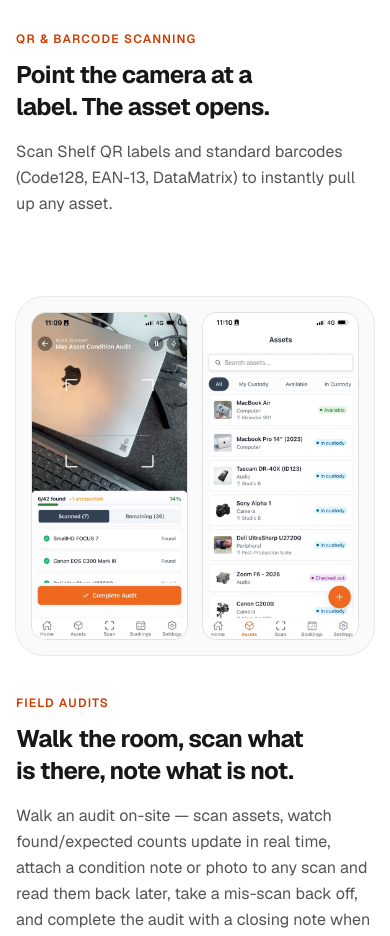
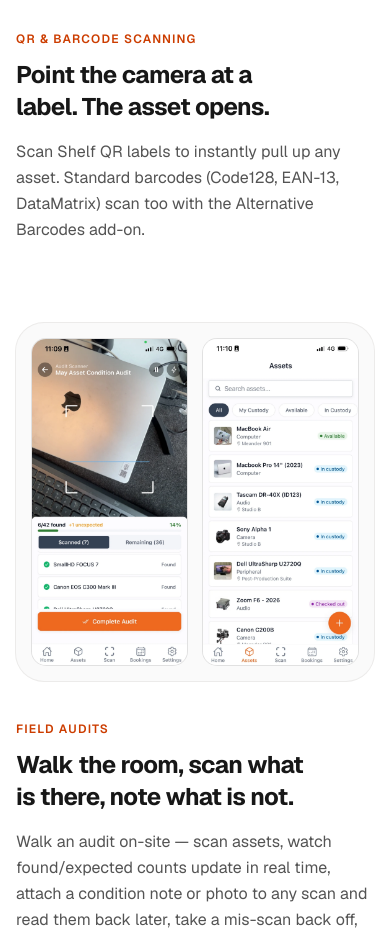
Before and after one commit to Shelf-nu/website-v2, a Next.js app: page /mobile-app in a window 390 px wide. Shown: the part 3240-4176 px from the top of the page. Built offline with nearby package versions, Linux system fonts and the light colour scheme; no server answers.

Commit message:
content: mobile app page says barcode scanning needs Alternative Barcodes (#485)
The Companion card listed standard barcodes without the add-on condition. Shelf QR labels need no add-on; other barcodes need Alternative Barcodes.

```diff
--- a/src/data/mobile-app.ts
+++ b/src/data/mobile-app.ts
@@ -22,7 +22,7 @@ export const mobileAppFeatures: MobileAppFeature[] = [
     {
         title: "QR & Barcode Scanning",
         description:
-            "Scan Shelf QR labels and standard barcodes (Code128, EAN-13, DataMatrix) to instantly pull up any asset.",
+            "Scan Shelf QR labels to instantly pull up any asset. Standard barcodes (Code128, EAN-13, DataMatrix) scan too with the Alternative Barcodes add-on.",
         icon: QrCode,
     },
     {
```
